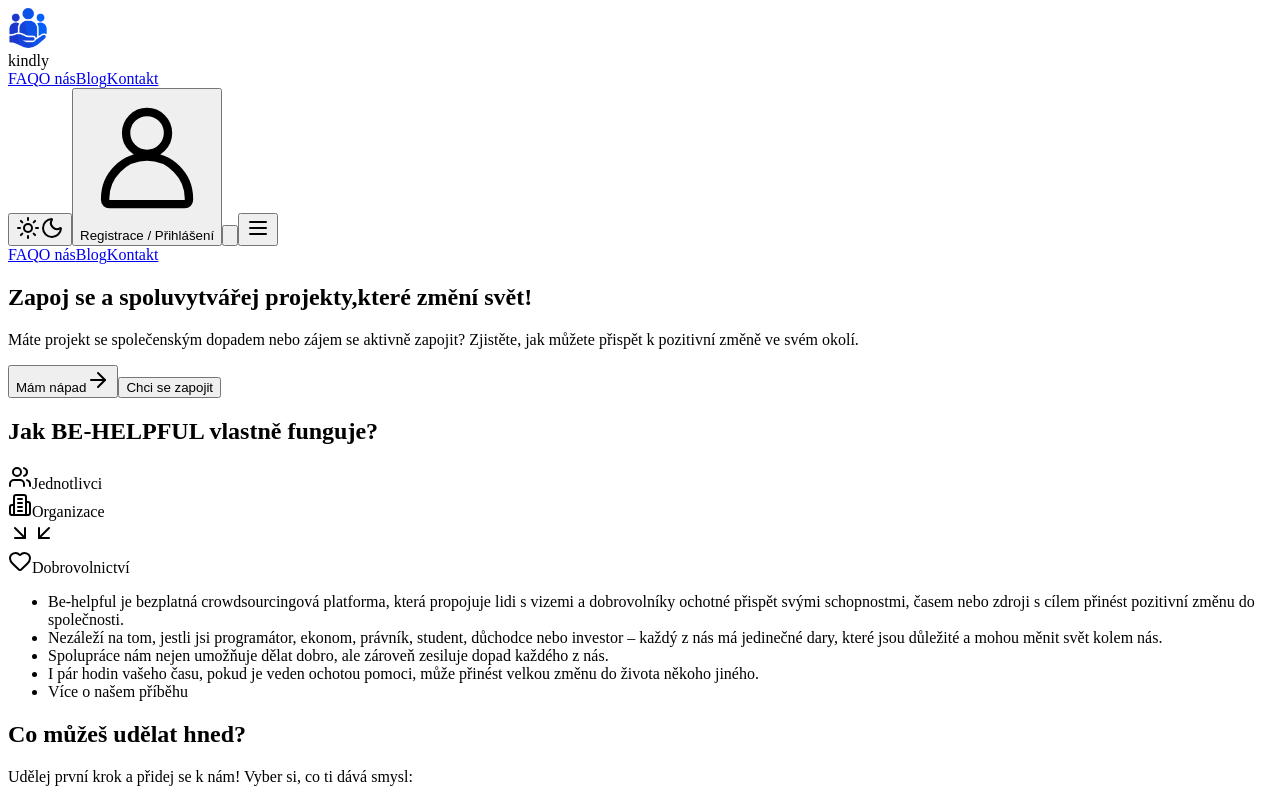
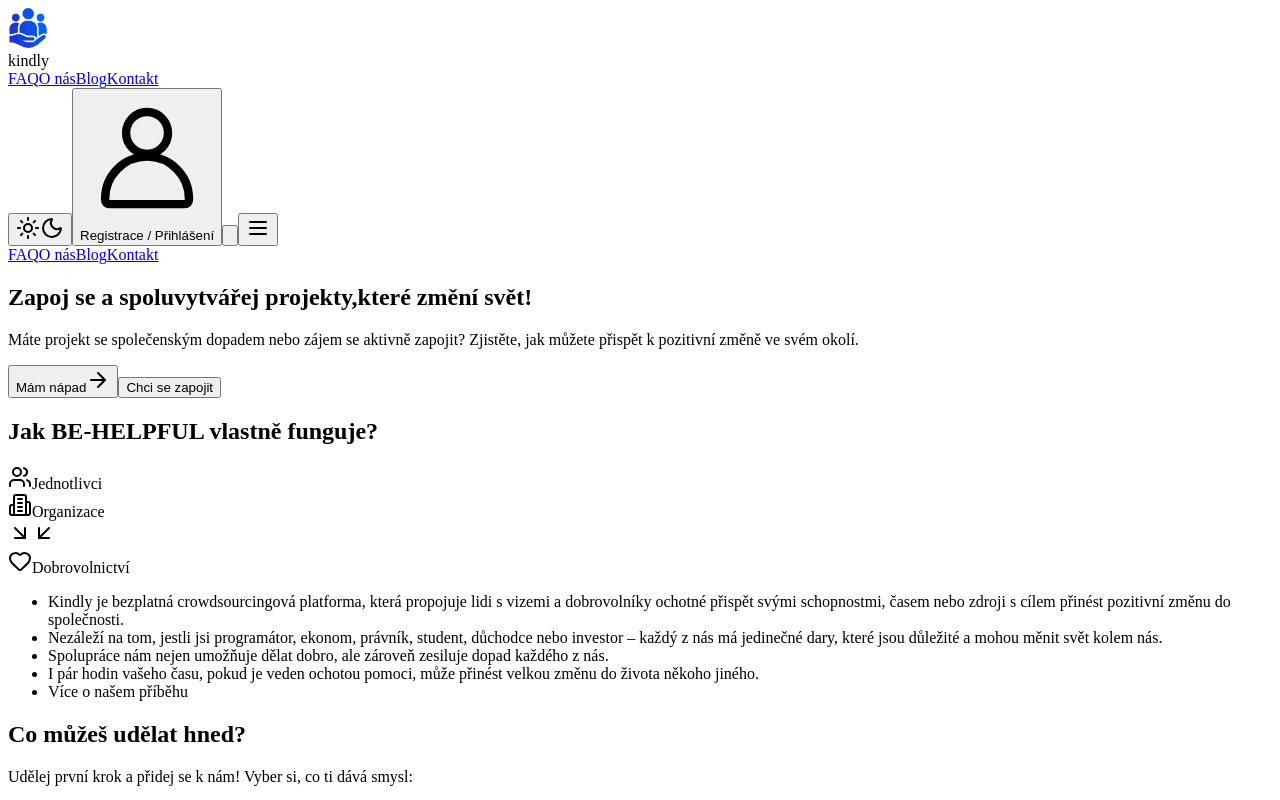
Before and after one commit to kindly-crowdsourcing/kindly, a Next.js app: page / in a window 1280 px wide. Shown: the top 800 px of the page. Built offline with nearby package versions, Linux system fonts and the light colour scheme.

Commit message:
zkouška deployment

```diff
--- a/app/page.js
+++ b/app/page.js
@@ -300,7 +300,7 @@
               {/* List right */}
               <ul className="list-disc pl-6 text-gray-700 dark:text-gray-200 space-y-2 mb-6 max-w-xl text-base">
                 <li>
-                  Be-helpful je bezplatná crowdsourcingová platforma, která
+                  Kindly je bezplatná crowdsourcingová platforma, která
                   propojuje lidi s vizemi a dobrovolníky ochotné přispět svými
                   schopnostmi, časem nebo zdroji s cílem přinést pozitivní změnu
                   do společnosti.
```
